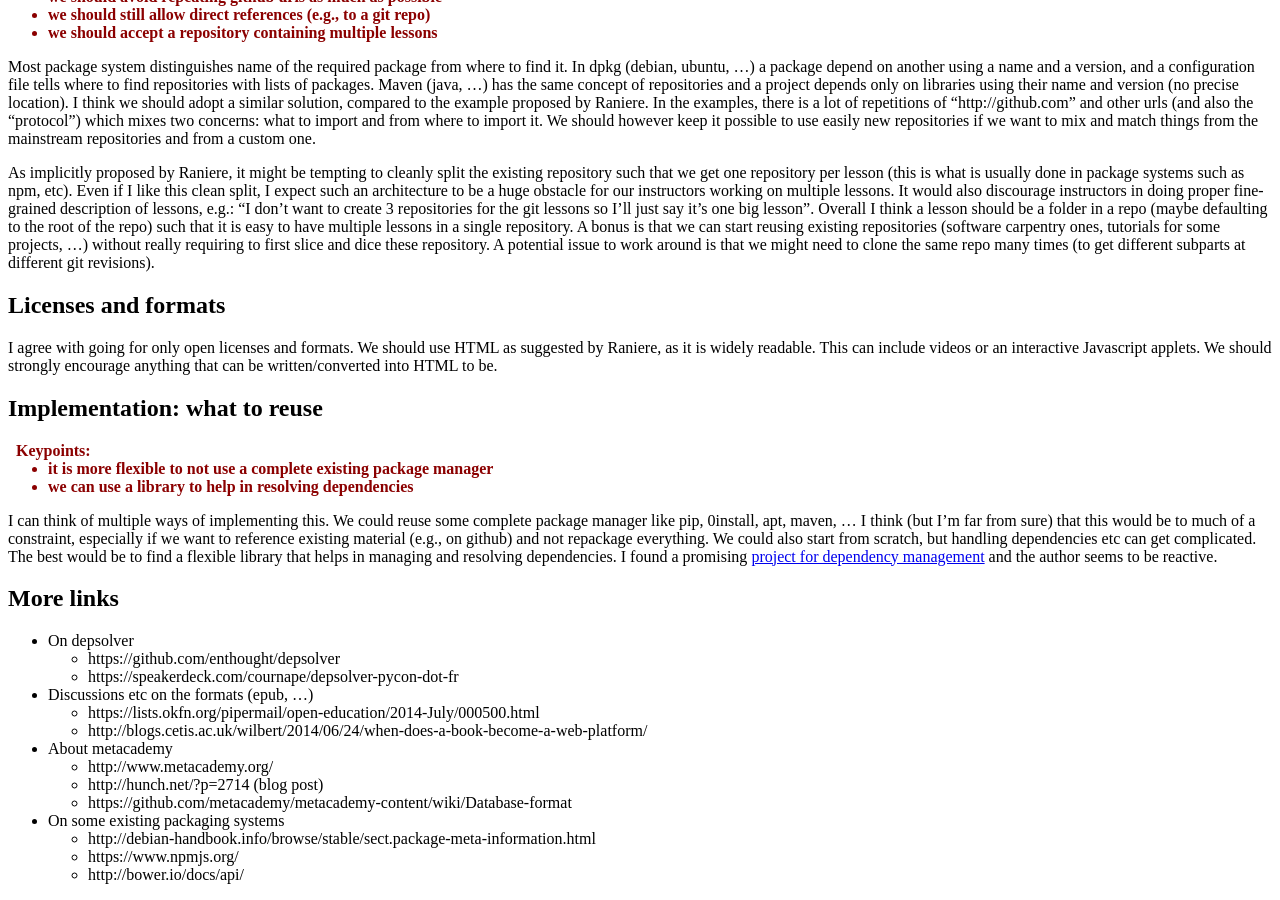
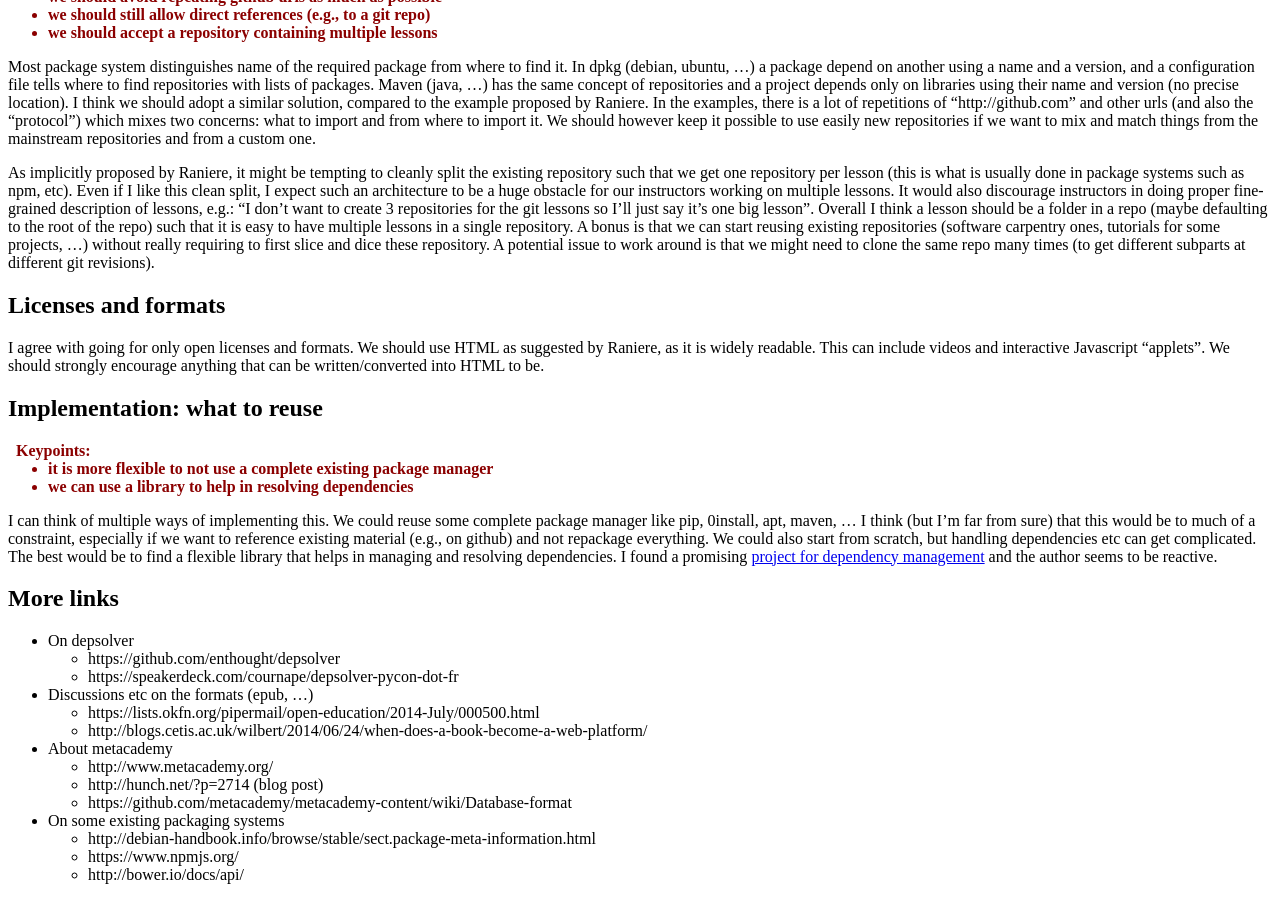
Before and after one commit to wking/lesson-manager, a Jekyll site: the page built from 01-scope-and-goals.md, in a window 1280 px wide and 900 px high, scrolled down 1742 px. Built offline with Jekyll 4.4.1, drawn with Linux system fonts in a browser that asks for light colours.

Commit message:
fix last commit

```diff
--- a/01-scope-and-goals.md
+++ b/01-scope-and-goals.md
@@ -133,7 +133,7 @@ A potential issue to work around is that we might need to clone the same repo ma
 
 I agree with going for only open licenses and formats.
 We should use HTML as suggested by Raniere, as it is widely readable.
-This can include videos or an interactive Javascript applets.
+This can include videos and interactive Javascript "applets".
 We should strongly encourage anything that can be written/converted into HTML to be.
 
 ## Implementation: what to reuse
```
